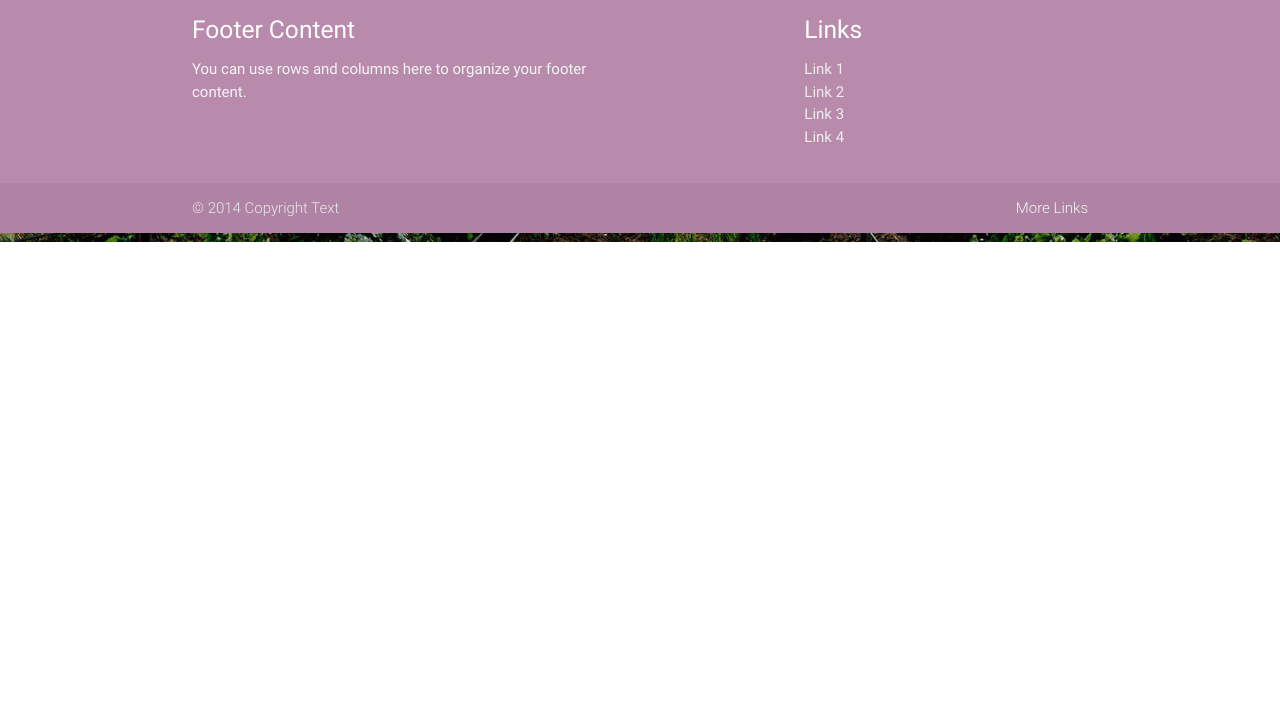
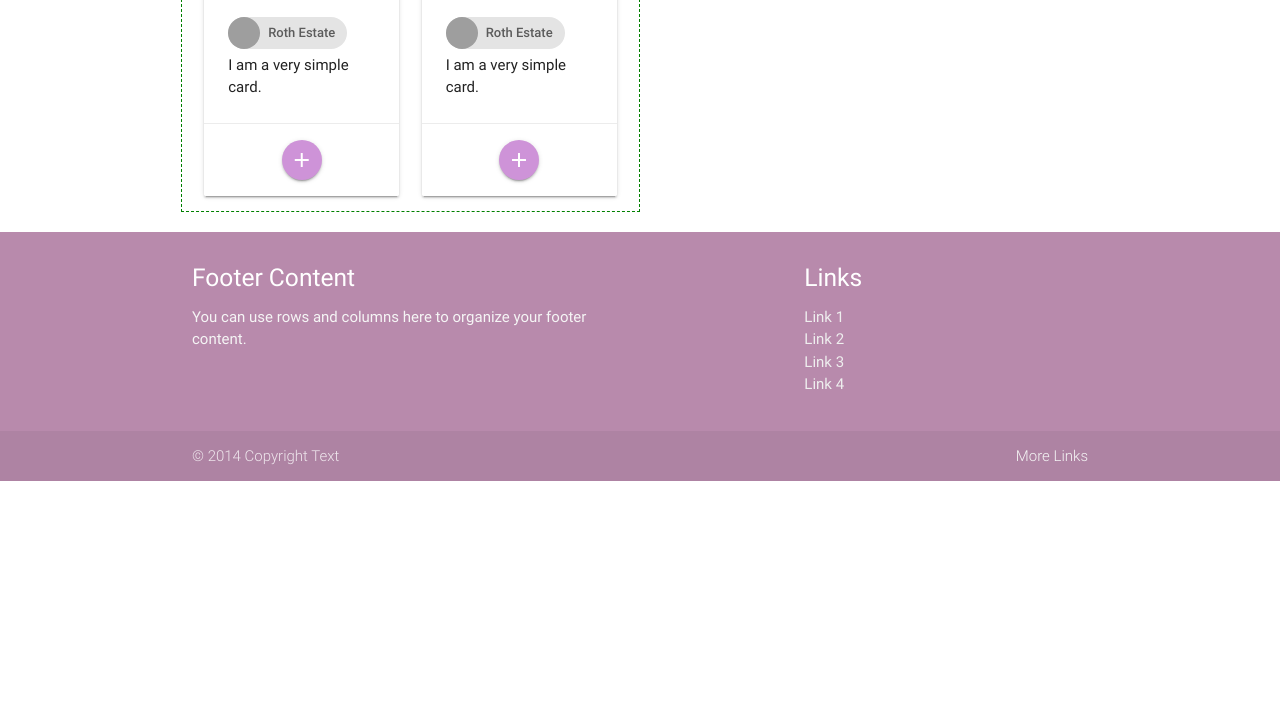
Before and after one commit to waterswv/witinerary, a website: page views/new-map.html in a window 1280 px wide. Shown: the part 80-800 px from the top of the page. Drawn offline with nearby package versions, Linux system fonts and the light colour scheme; files that its build step writes are made by us from their sources; no server answers; grey boxes are pictures that could not be loaded; files whose address does not match are found by name.

Commit message:
updated homepage with component styles & formatted hero. Fixed css on new-map page. Imported Google Maps npm package & setup template in wineMapController

```diff
--- a/package.json
+++ b/package.json
@@ -19,6 +19,7 @@
   "dependencies": {
     "body-parser": "^1.18.1",
     "express": "^4.15.4",
+    "googlemaps": "^1.12.0",
     "mongoose": "^4.11.11"
   }
 }
--- a/public/styles/styles.css
+++ b/public/styles/styles.css
@@ -14,10 +14,32 @@ nav {
   height: 225px;
 }
 
-body{
+.hero-image{
   background-image: url('images/panorama.jpg');
   background-repeat: no-repeat;
   background-size: cover;
   position: relative;
   height: 50%;
 }
+div.chip{
+  border-left: 50px;
+}
+
+.add-winery-card{
+  text-align: center;
+}
+#add-winery{
+  margin: auto;
+}
+
+.outline{
+  border: green 1px dashed;
+}
+
+.home-hero{
+  color: white;
+  /*font: bold;*/
+  font-size: 30px;
+  text-align: center;
+  font-family: 'Raleway', sans-serif;
+}
--- a/views/new-map.html
+++ b/views/new-map.html
@@ -28,7 +28,43 @@
     </nav>
   </header>
   <body>
+    <div class="container">
+      <div class="row">
+        <div class="col s6 m6 l6 outline">
+          <div class="col s12 m6">
+            <div class="card">
+              <div class="card-content">
+                <div class="chip">
+                  <img src="https://pbs.twimg.com/profile_images/413706032871788544/IVbxnu7V_400x400.jpeg" alt="Contact Person">
+                  Roth Estate
+                </div>
+                <p>I am a very simple card.</p>
+              </div>
+              <div class="card-action add-winery-card">
+                <a id="add-winery" class="btn-floating btn-small fab waves-effect waves-light purple lighten-3"><i class="material-icons">add</i></a>
+              </div>
+            </div>
+          </div> <!-- end of col class for card -->
+          <div class="col s12 m6">
+            <div class="card">
+              <div class="card-content">
+                <div class="chip">
+                  <img src="https://pbs.twimg.com/profile_images/413706032871788544/IVbxnu7V_400x400.jpeg" alt="Contact Person">
+                  Roth Estate
+                </div>
+                <p>I am a very simple card.</p>
+              </div>
+              <div class="card-action add-winery-card">
+                <a id="add-winery" class="btn-floating btn-small fab waves-effect waves-light purple lighten-3"><i class="material-icons">add</i></a>
+              </div>
+            </div>
+          </div> <!-- end of col class for card -->
+        </div> <!-- End of 1st Column Main Section Column Div  -->
+     <div class="col s6 m6 l6 outline">
 
+     </div> <!-- End of 2nd Main Section Column Div   -->
+    </div> <!-- End of 1st Row Div   -->
+   </div> <!-- End of 1st Container Div   -->
   </body>
 
   <footer class="page-footer" style="background-color: #B88AAC">
```
Also changed, not shown: controllers/wineMapController.js (+44 -0 lines), public/scripts/mapWineryCard.js (added, +21 -0 lines), views/index.html (+5 -4 lines), 2 other files.
